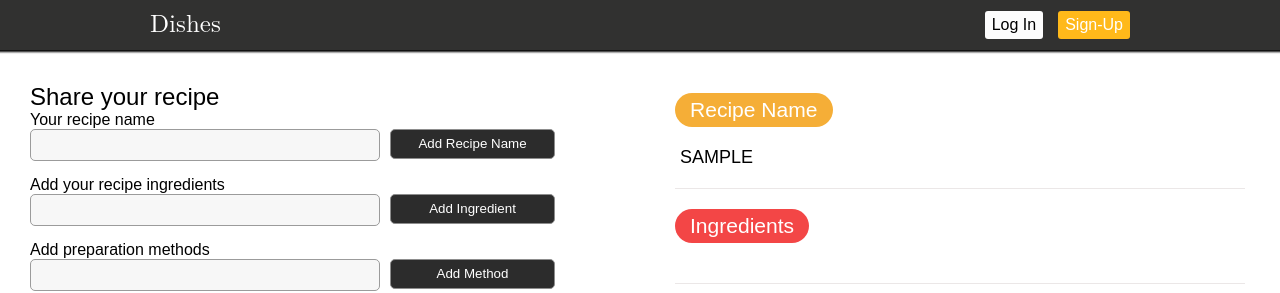
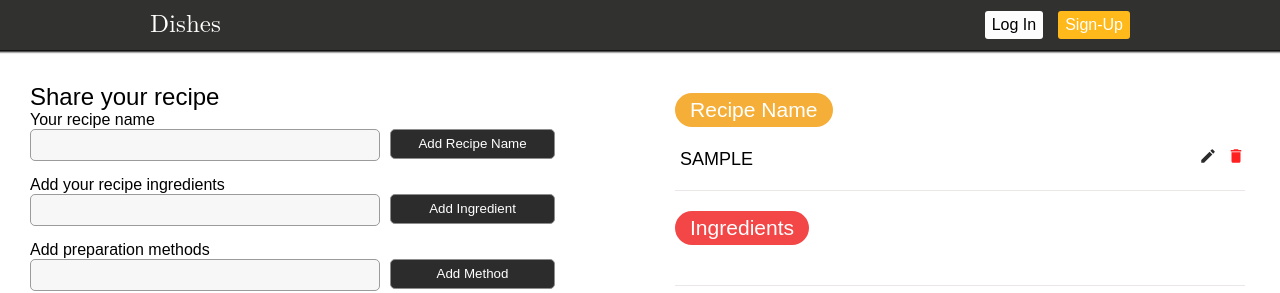
Before and after one commit to PageOne2/recipe-app, a React (Create React App) app in the folder client/: page /sharerecipe in a window 1280 px wide. Both pictures are taken after typing "Sample" into the empty fields and a click on the button "Add Recipe Name". Shown: the top 293 px of the page. Built offline with nearby package versions, Linux system fonts and the light colour scheme.

Commit message:
makes recipe name editable in the share recipe page

```diff
--- a/client/src/pages/share-recipe-page/share-recipe-page.component.jsx
+++ b/client/src/pages/share-recipe-page/share-recipe-page.component.jsx
@@ -64,7 +64,9 @@ const ShareRecipePage = () => {
 
   const handleDeleteItem = (idx, field) => {
     if (editMode) setEditMode(false);
-    if (field === "ingredient") {
+    if (field === "recipeName") {
+      setRecipeInfo(prev => ({ ...prev, recipeName: '' }));
+    } else if (field === "ingredient") {
       const ingredientsNewArr = recipeInfo.ingredients.filter((item, index) => index !== idx);
       setRecipeInfo(prev => ({ ...prev, ingredients: ingredientsNewArr }));
     } else if (field === "method") {
@@ -80,7 +82,10 @@ const ShareRecipePage = () => {
 
   const handleEditedItem = (field, idx) => {
     if (editableItem.current.innerText.length) {
-      if (field === "ingredients") {
+      if (field === "recipeName") {
+        const newRecipeName = editableItem.current.innerText.replace(/\s+/g, ' ').trim().toUpperCase();
+        setRecipeInfo(prev => ({ ...prev, recipeName: newRecipeName }));
+      } else if (field === "ingredients") {
         const ingredientsNewArray = recipeInfo.ingredients;
         ingredientsNewArray[idx] = editableItem.current.innerText.replace(/\s+/g,' ').trim();
         setRecipeInfo(prev => ({ ...prev, ingredients: ingredientsNewArray }));
@@ -150,7 +155,15 @@ const ShareRecipePage = () => {
       <div className="share-recipe-info">
         <div className="recipe-info-title recipe-name-field">
           <h3>Recipe Name</h3>
-          {recipeInfo.recipeName.length ? <p>{recipeInfo.recipeName}</p> : null}
+          {recipeInfo.recipeName.length ?
+          <div className="recipe-name-wrapper">
+            <p>{recipeInfo.recipeName}</p>
+            <div className="edit-or-delete">
+              <Edit className="edit-item-icon" onClick={() => openItemEditor('recipeName', recipeInfo.recipeName, null)}/>
+              <Delete className="delete-item-icon" onClick={() => handleDeleteItem(null, 'recipeName')}/>
+            </div>
+          </div>
+          : null}
         </div>
         <div className="recipe-info-title ingredients">
           <h3>Ingredients</h3>
@@ -173,7 +186,7 @@ const ShareRecipePage = () => {
               <div className="recipe-item" key={uuidv4()}>
                 <li>{item}</li>
                 <div className="edit-or-delete">
-                  <Edit className="edit-item-icon" onClick={() => openItemEditor('methods' ,item, idx)}/>
+                  <Edit className="edit-item-icon" onClick={() => openItemEditor('methods', item, idx)}/>
                   <Delete className="delete-item-icon" onClick={() => handleDeleteItem(idx, 'method')}/>
                 </div>
               </div>
--- a/client/src/pages/share-recipe-page/share-recipe-page.styles.css
+++ b/client/src/pages/share-recipe-page/share-recipe-page.styles.css
@@ -87,8 +87,11 @@
   color: #fff;
 }
 
-.recipe-name-field p {
-  padding: 20px 0 0 5px;
+.recipe-name-field .recipe-name-wrapper {
+  display: flex;
+  justify-content: space-between;
+  align-items: baseline;
+  padding: 20px 0px 0px 5px;
 }
 
 .ingredients h3 {
```
